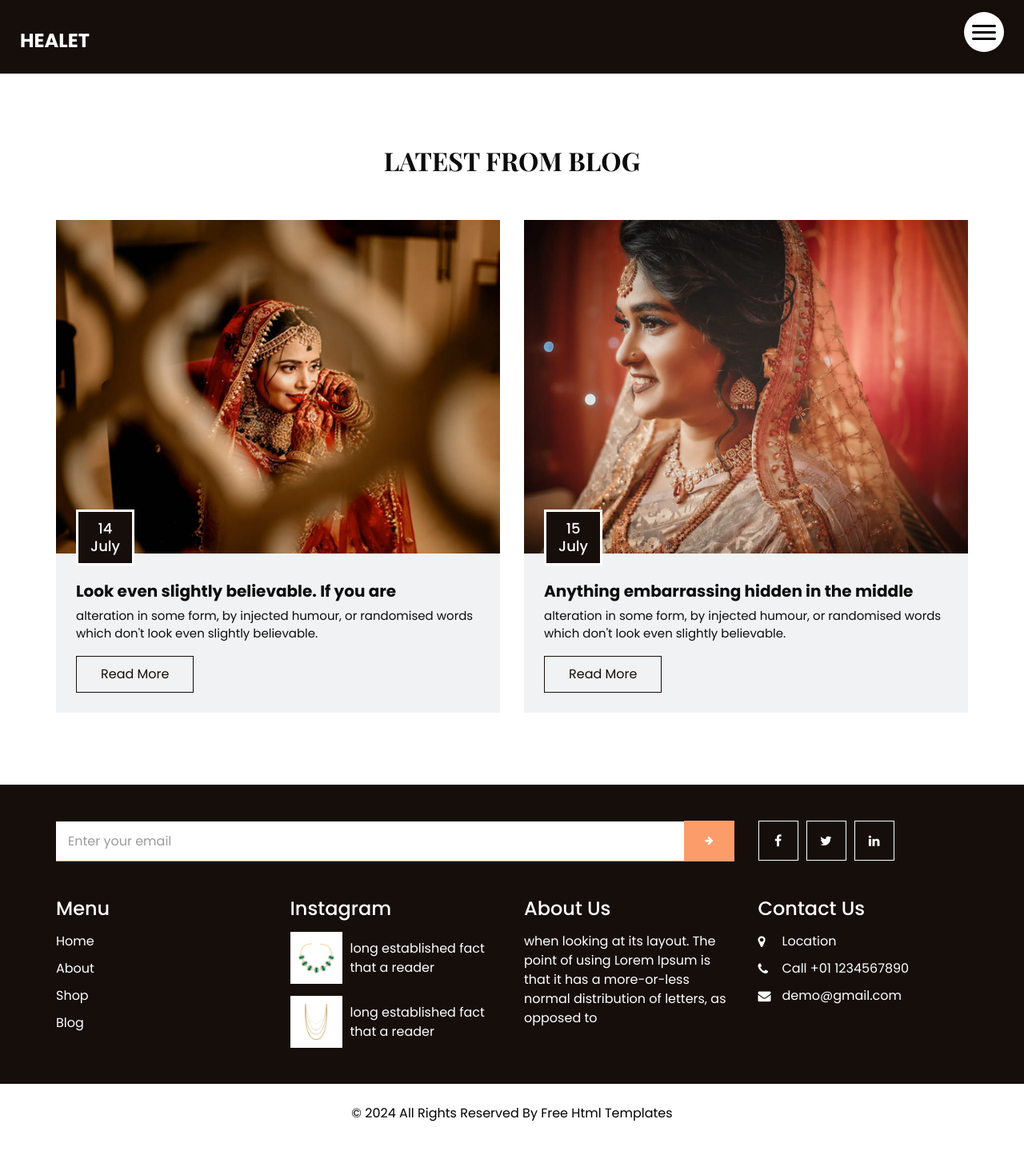
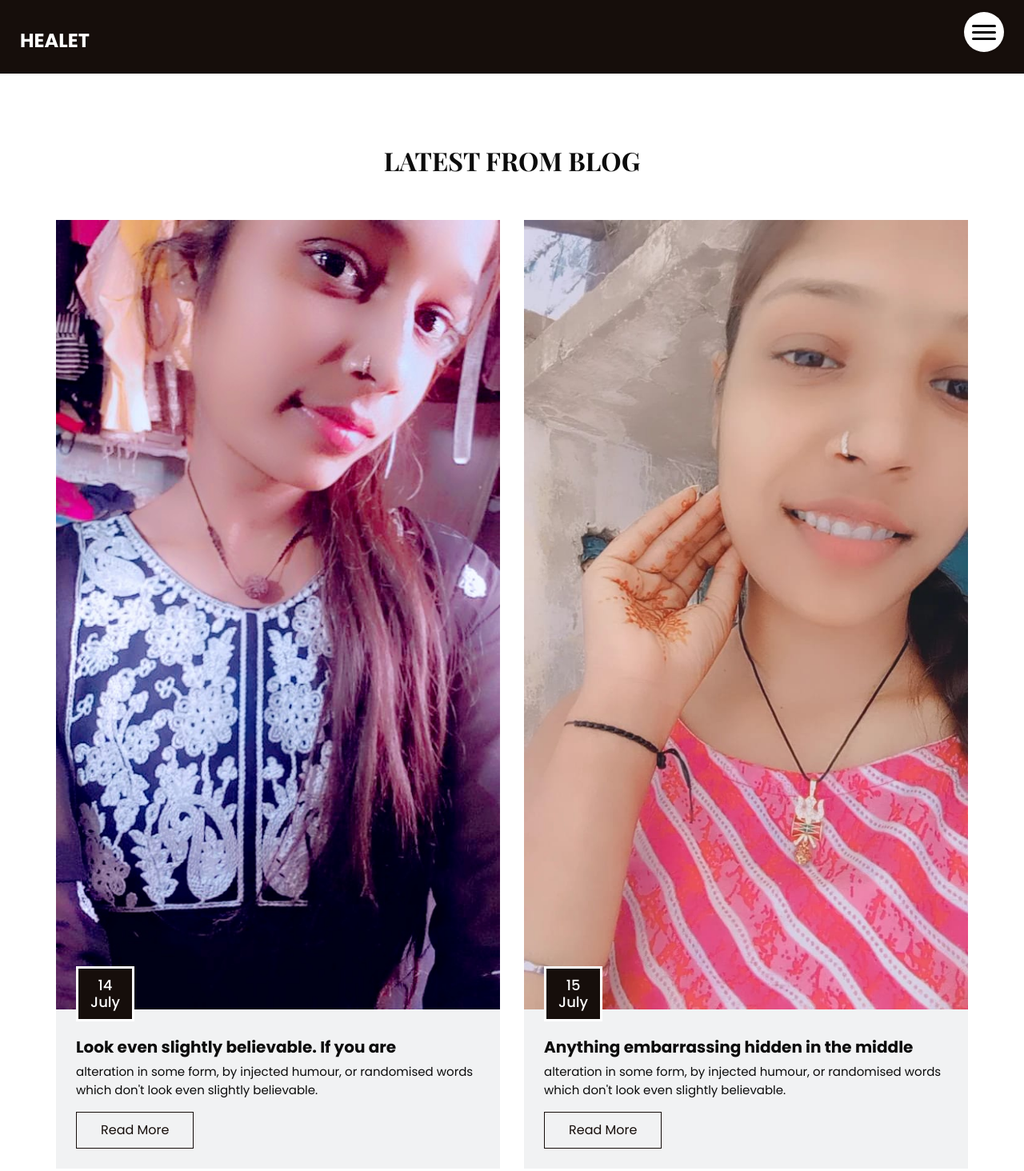
Before and after one commit to mydream5/gauri, a plain HTML site: page blog.html in a window 1280 px wide. Shown: the top 1464 px of the page at 80% size. Before the commit the page ends 1429 px from the top, so only its background shows below. Drawn offline with nearby package versions, Linux system fonts and the light colour scheme.

Commit message:
Update blog.html

```diff
--- a/blog.html
+++ b/blog.html
@@ -13,7 +13,7 @@
   <meta name="description" content="" />
   <meta name="author" content="" />
 
-  <title>Healet</title>
+  <title>Mahadev Ki Bhaqt</title>
 
   <!-- bootstrap core css -->
   <link rel="stylesheet" type="text/css" href="css/bootstrap.css" />
@@ -74,7 +74,7 @@
         <div class="col-md-6">
           <div class="box">
             <div class="img-box">
-              <img src="images/b1.jpg" alt="">
+              <img src="images/pic4.jpg" alt="">
               <h4 class="blog_date">
                 14 <br>
                 July
@@ -96,7 +96,7 @@
         <div class="col-md-6">
           <div class="box">
             <div class="img-box">
-              <img src="images/b2.jpg" alt="">
+              <img src="images/pic7.jpg" alt="">
               <h4 class="blog_date">
                 15 <br>
                 July
@@ -211,13 +211,13 @@
             <a href="">
               <i class="fa fa-phone" aria-hidden="true"></i>
               <span>
-                Call +01 1234567890
+                Call +91 8429286501
               </span>
             </a>
             <a href="">
               <i class="fa fa-envelope"></i>
               <span>
-                demo@gmail.com
+                gauravsingh249sips@gmail.com
               </span>
             </a>
           </div>
```
